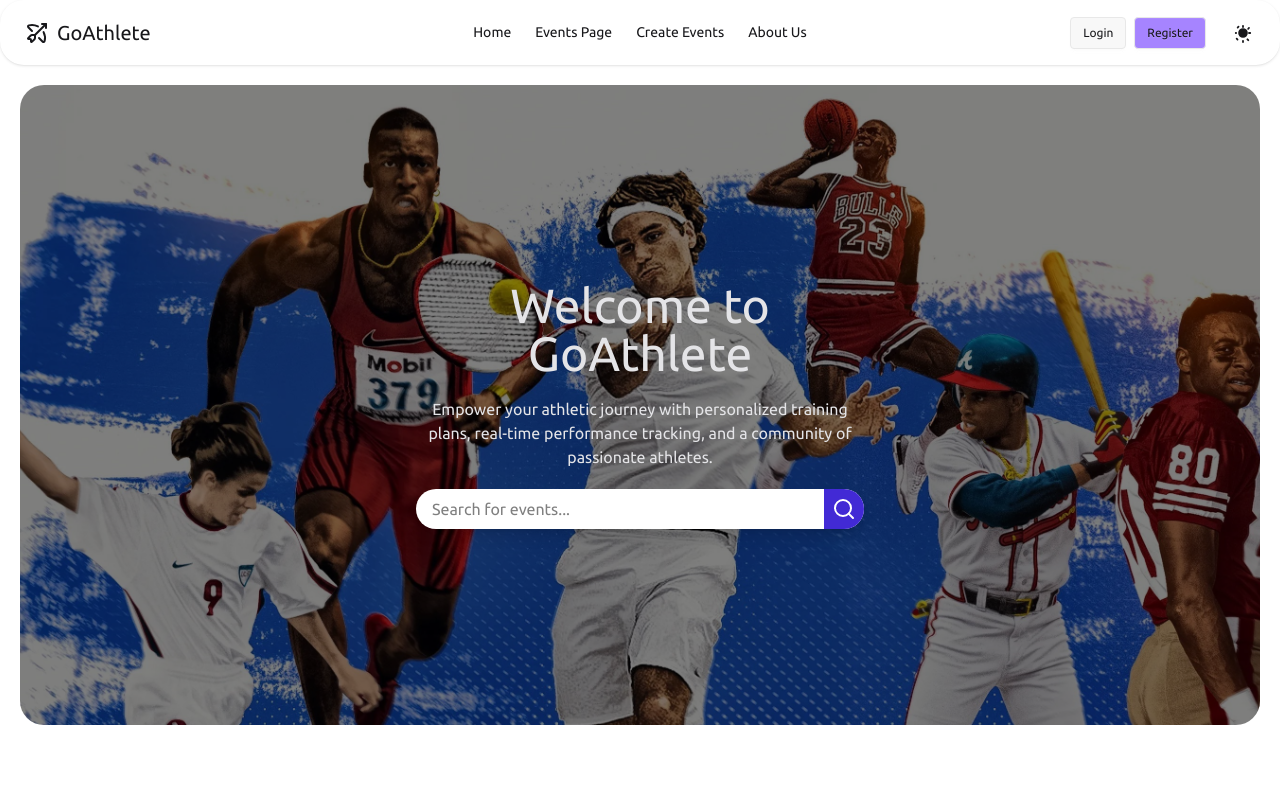
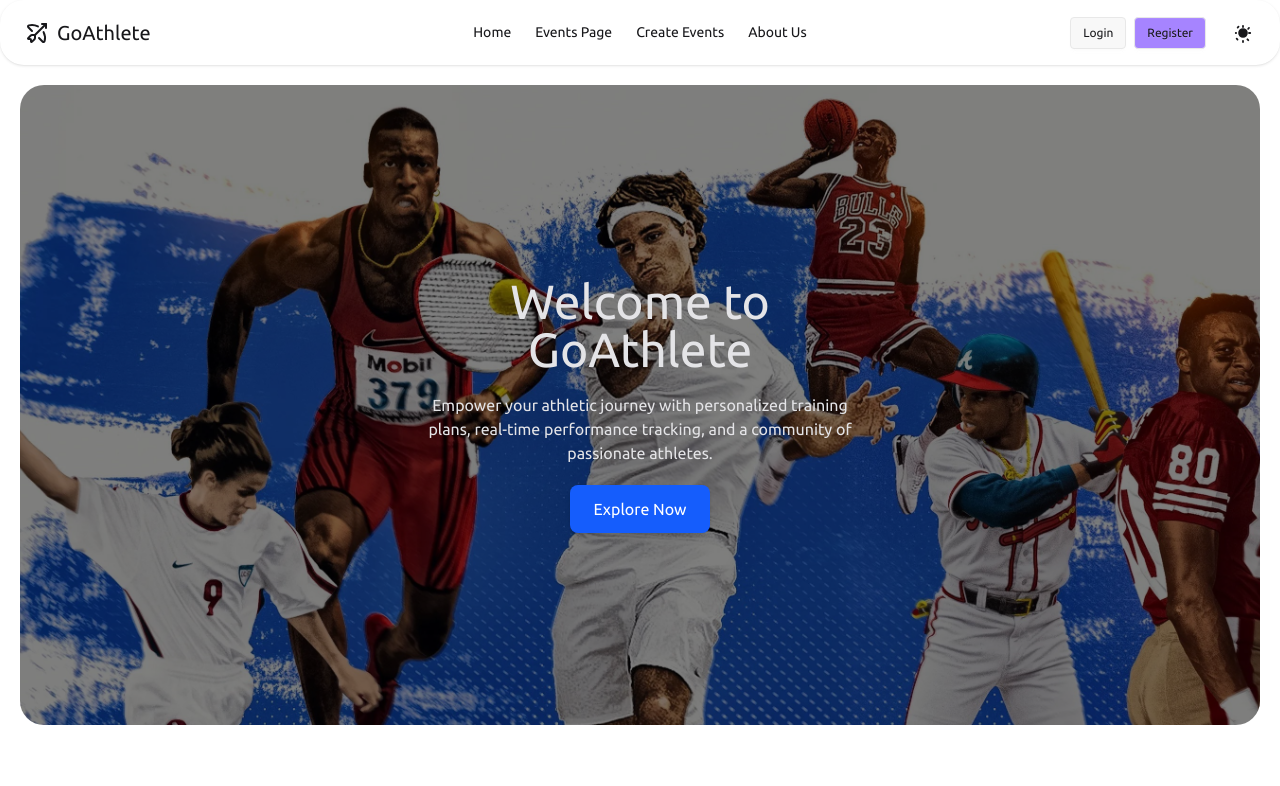
Before and after one commit to Sumyta-Bentey-Habib/GoAthlete-, a React (Vite) app: page / in a window 1280 px wide. Shown: the top 786 px of the page. Built offline with nearby package versions, Linux system fonts and the light colour scheme; no server answers.

Commit message:
explore now

```diff
--- a/src/components/Banner.jsx
+++ b/src/components/Banner.jsx
@@ -1,19 +1,12 @@
-import React, { useState } from "react";
+import React from "react";
 import bgimage from "../assets/images/bg.jpg";
-import { Search } from "lucide-react";
 import { useNavigate } from "react-router-dom";
 
 const Banner = () => {
-  const [search, setSearch] = useState("");
   const navigate = useNavigate();
 
-  const handleSearch = (e) => {
-    e.preventDefault();
-    if (search.trim()) {
-      navigate(`/all-events?search=${encodeURIComponent(search.trim())}`);
-    } else {
-      navigate("/all-events");
-    }
+  const handleExplore = () => {
+    navigate("/all-events");
   };
 
   return (
@@ -34,24 +27,12 @@
               Empower your athletic journey with personalized training plans,
               real-time performance tracking, and a community of passionate athletes.
             </p>
-            <form
-              onSubmit={handleSearch}
-              className="flex items-center rounded-full overflow-hidden shadow-lg bg-white"
+            <button
+              onClick={handleExplore}
+              className="px-6 py-3 bg-blue-600 hover:bg-blue-700 text-white font-semibold rounded-lg shadow-md transition duration-300"
             >
-              <input
-                type="text"
-                placeholder="Search for events..."
-                value={search}
-                onChange={(e) => setSearch(e.target.value)}
-                className="w-full px-4 py-2 text-black focus:outline-none"
-              />
-              <button
-                type="submit"
-                className="bg-primary text-white p-2 flex items-center justify-center"
-              >
-                <Search />
-              </button>
-            </form>
+              Explore Now
+            </button>
           </div>
         </div>
       </div>
```
